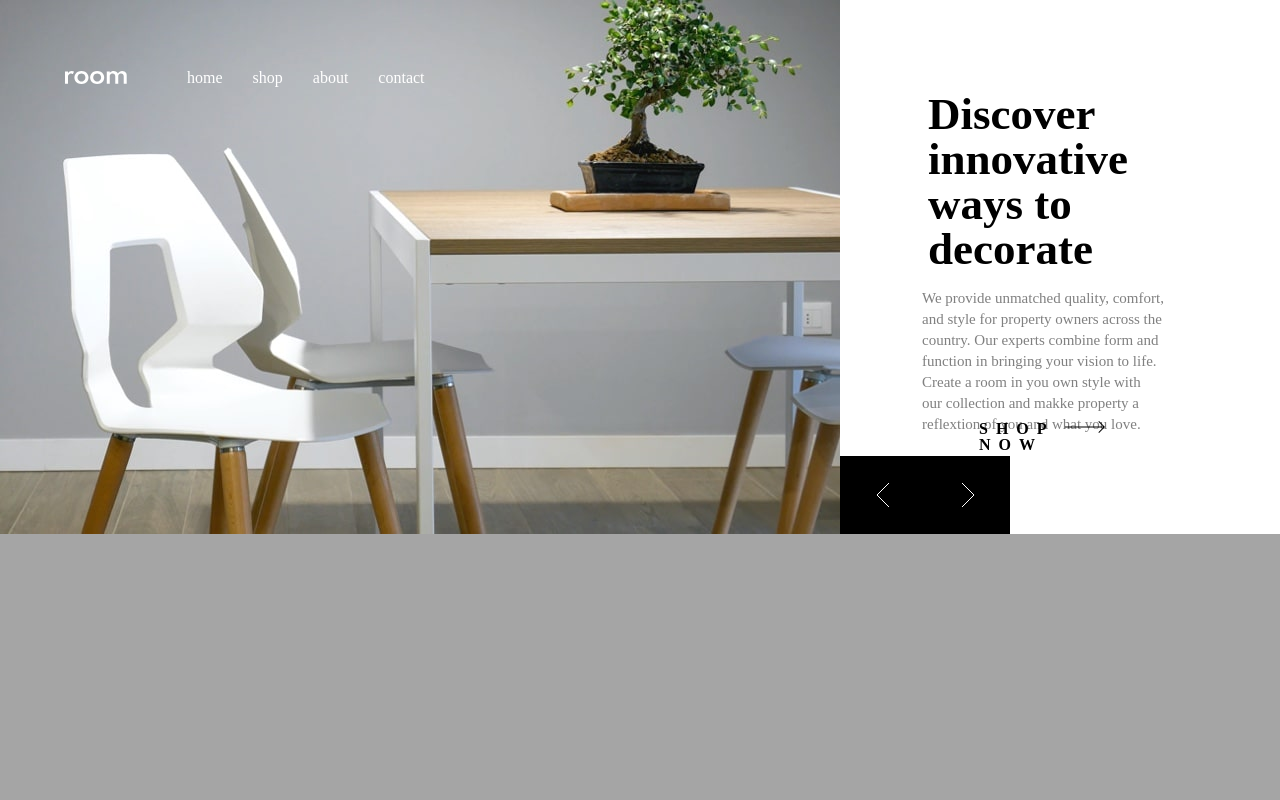
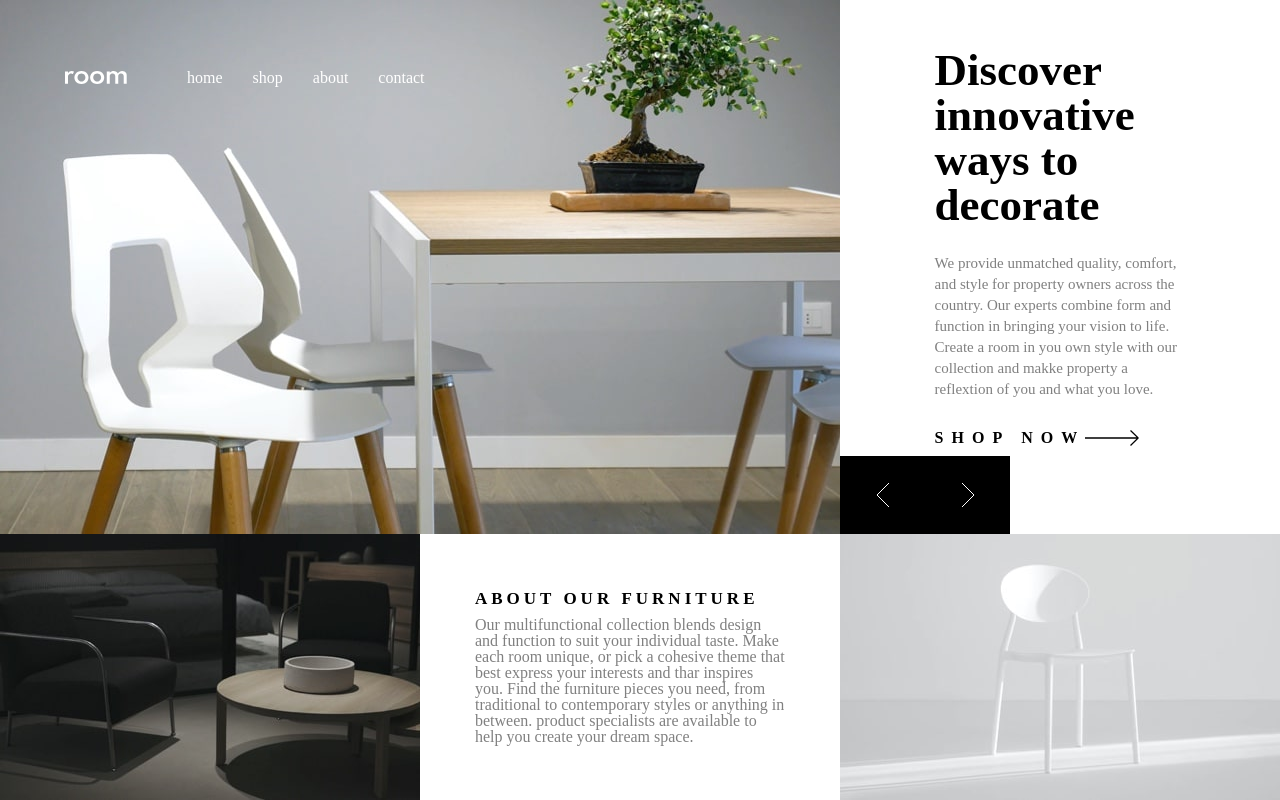
Before and after one commit to John9927/room-homepage-angular, an Angular app: page / in a window 1280 px wide. Built offline with nearby package versions, Linux system fonts and the light colour scheme.

Commit message:
Fix styling

```diff
--- a/src/app/homepage/homepage.component.html
+++ b/src/app/homepage/homepage.component.html
@@ -16,6 +16,7 @@
 <div class="container__card__images">
   <img src="./../../assets/images/desktop-image-hero-1.jpg">
   <div class="card__container__text">
+    <div class="container__text">
     <span class="card__text">Discover innovative ways to decorate</span>
     <span class="card__description">We provide unmatched quality, comfort, and style for property owners across the
       country. Our experts combine form and function in bringing your vision to life. Create a room in you own style
@@ -24,7 +25,7 @@
       <span class="card__shop__label">Shop Now</span>
       <img src="./../../assets/images/icon-arrow.svg">
     </div>
-
+    <!-- Switch -->
     <div class="card__container__switch">
       <div class="card__switch">
         <div class="card__switch__image">
@@ -38,4 +39,19 @@
       </div>
     </div>
   </div>
+  </div>
 </div>
+
+
+<div class="container__card__images1">
+  <img src="./../../assets/images/image-about-dark.jpg">
+  <div class="card__image1__text">
+    <span class="card__image1__title">About Our Furniture</span>
+    <span class="card__image1__description">Our multifunctional collection blends design and function to suit your
+      individual taste. Make each room
+      unique, or pick a cohesive theme that best express your interests and thar inspires you. Find the furniture pieces
+      you need, from traditional to contemporary styles or anything in between. product specialists are available to
+      help you create your dream space.</span>
+  </div>
+  <img src="./../../assets/images/image-about-light.jpg">
+</div>
--- a/src/app/homepage/homepage.component.scss
+++ b/src/app/homepage/homepage.component.scss
@@ -46,18 +46,19 @@ img {
 }
 
 .card__container__text {
-  display: grid;
+  display: flex;
+  position: relative;
   background: white;
+  flex-direction: column;
+  justify-content: center;
+  align-items: center;
 }
 
 .card__text {
   display: grid;
-  align-items: center;
   font-size: 45px;
-  width: 60%;
-  justify-self: center;
   font-weight: bold;
-  margin-top: 91px;
+  margin-top: -40px;
 }
 
 .card__description {
@@ -65,19 +66,16 @@ img {
   font-size: 15px;
   color: gray;
   justify-self: center;
-  width: 55%;
-  margin-left: -34px;
-  margin-top: 15px;
+  margin-top: 25px;
   line-height: 1.4;
 }
 
 .card__shop {
-  display: grid;
-  grid-auto-flow: column;
-  grid-template-columns: 2fr 5fr;
-  margin-top: -15px;
-  margin-left: 139px;
+  display: flex;
+  margin-top: 30px;
+  width: 100%;
 }
+
 .card__shop__label {
   text-transform: uppercase;
   letter-spacing: 8px;
@@ -85,8 +83,12 @@ img {
 }
 
 .card__container__switch {
+  position: absolute;
   display: flex;
-  align-items: flex-end;
+  justify-content: left;
+  width: 100%;
+  bottom: 0px;
+  left: 0px;
 }
 
 .card__switch {
@@ -104,3 +106,41 @@ img {
   align-items: center;
   height: 100%;
 }
+
+
+// Card1
+
+
+.container__card__images1 {
+  z-index: -1;
+  display: grid;
+  grid-template-columns: 1fr 2fr 1fr;
+  justify-self: center;
+  align-items: center;
+}
+
+.card__image1__text {
+  display: flex;
+  flex-direction: column;
+  margin: 0px 55px;
+}
+
+.card__image1__title {
+  font-size: 17px;
+  font-weight: bold;
+  letter-spacing: 4px;
+  text-transform: uppercase;
+  margin-bottom: 10px;
+}
+
+.card__image1__description {
+  color: gray;
+}
+
+
+.container__text {
+  display: flex;
+  flex-direction: column;
+  width: 57%;
+  margin: auto;
+}
--- a/src/styles.scss
+++ b/src/styles.scss
@@ -1,9 +1,4 @@
 /* You can add global styles to this file, and also import other style files */
-
-:root {
-  background: rgb(165, 165, 165);
-}
-
 html {
   height: 100vh;
 }
```
